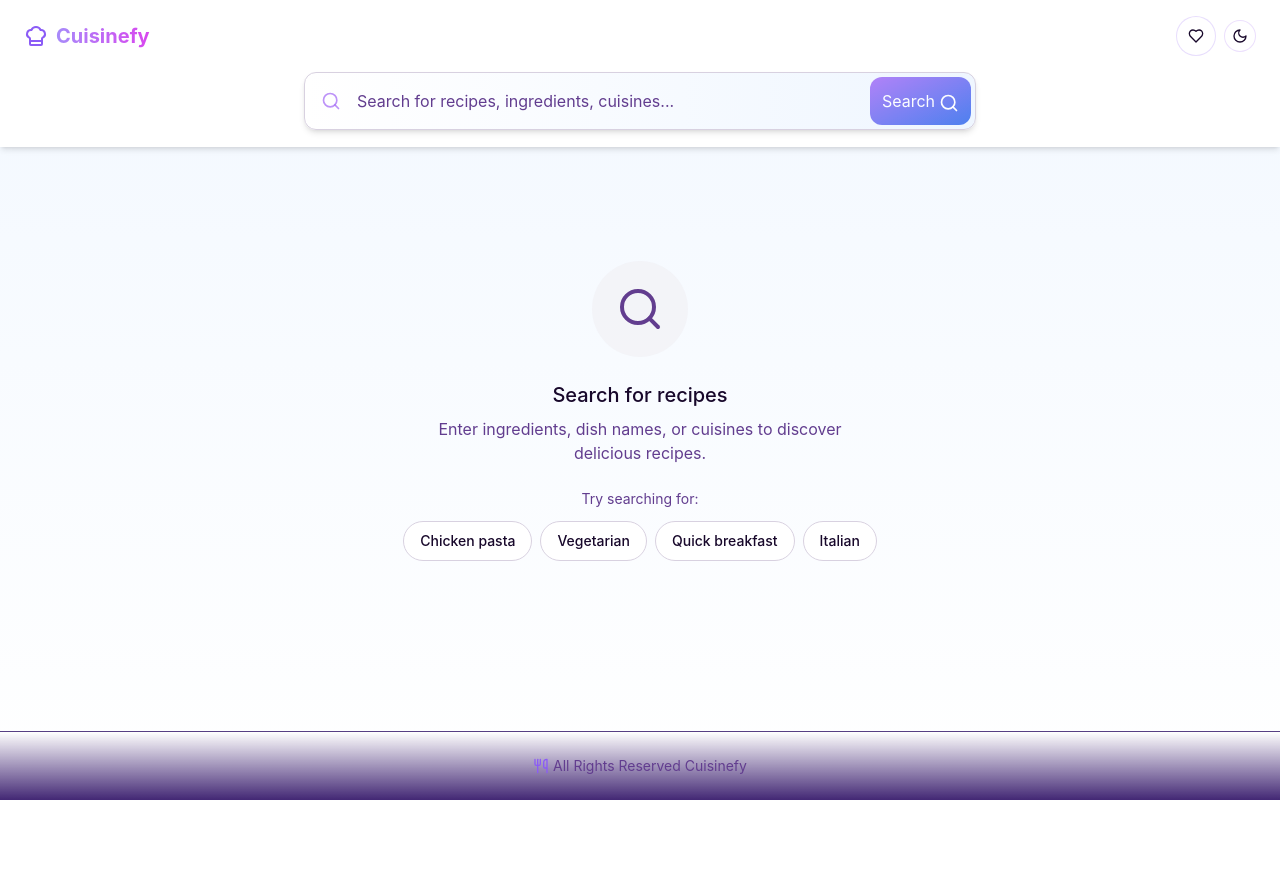
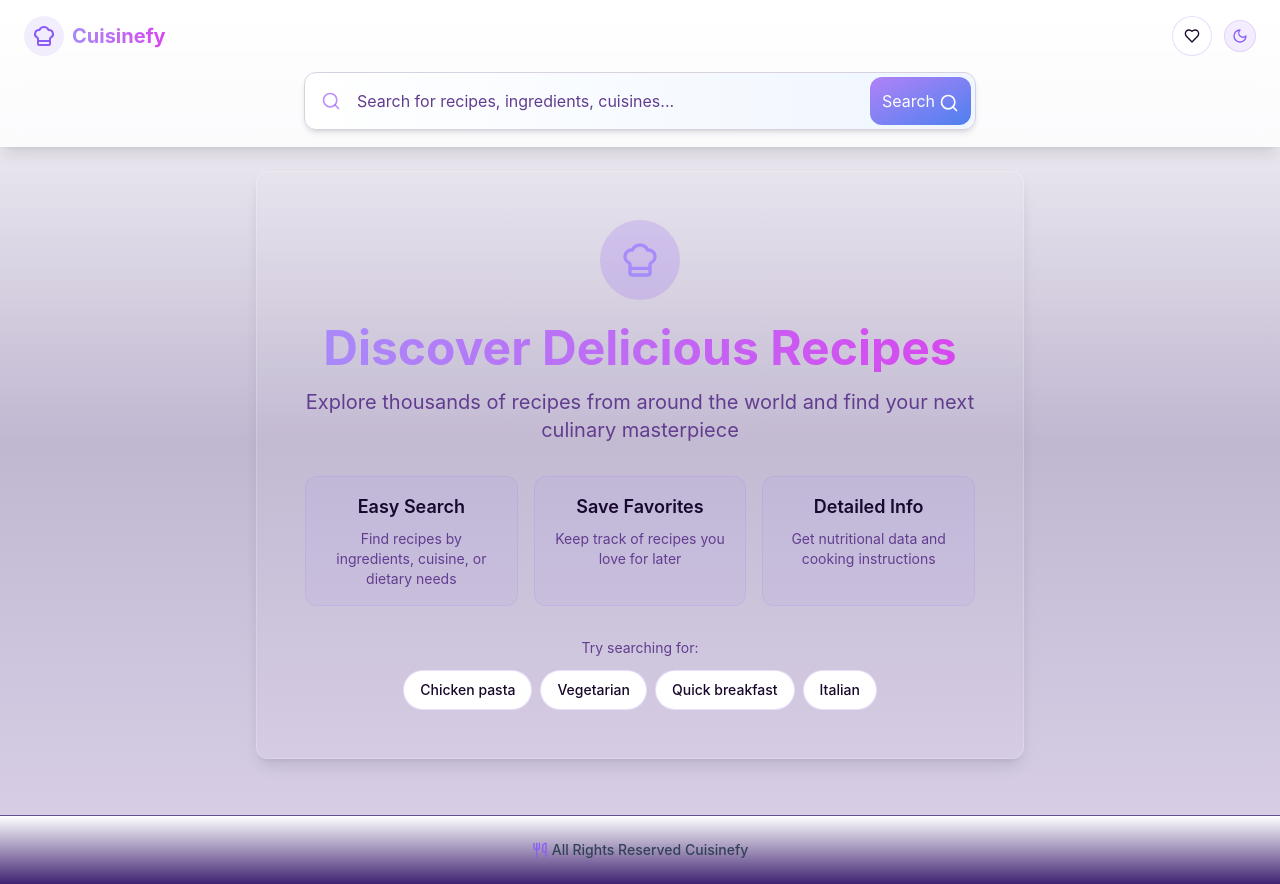
Before and after one commit to H41s3/yummy-finder-explorer, a React (Vite) app: page / in a window 1280 px wide. Before the commit the page ends 800 px from the top, so only its background shows below. Built offline with nearby package versions, Linux system fonts and the light colour scheme; a web font is replaced by a local one.

Commit message:
Refactor starting page and improve colors
Refactor the starting page design and improve color contrast in the footer for better visibility in light mode.

```diff
--- a/src/components/ThemeProvider.tsx
+++ b/src/components/ThemeProvider.tsx
@@ -77,13 +77,13 @@ export function ThemeToggle() {
       variant="outline"
       size="icon"
       onClick={toggleTheme}
-      className="rounded-full w-8 h-8 border-primary/20"
+      className="rounded-full w-8 h-8 border-primary/20 bg-purple-500/10 hover:bg-purple-500/20"
       aria-label="Toggle theme"
     >
       {theme === "dark" ? (
-        <Sun className="h-[1.2rem] w-[1.2rem] rotate-0 scale-100 transition-all" />
+        <Sun className="h-[1.2rem] w-[1.2rem] rotate-0 scale-100 transition-all text-purple-200" />
       ) : (
-        <Moon className="h-[1.2rem] w-[1.2rem] rotate-0 scale-100 transition-all" />
+        <Moon className="h-[1.2rem] w-[1.2rem] rotate-0 scale-100 transition-all text-purple-500" />
       )}
     </Button>
   );
--- a/src/components/layout/Footer.tsx
+++ b/src/components/layout/Footer.tsx
@@ -1,13 +1,14 @@
 
 import { Utensils } from "lucide-react";
+import { cn } from "@/lib/utils";
 
 const Footer = () => {
   return (
-    <footer className="border-t border-white/10 py-6 text-center text-sm text-muted-foreground bg-gradient-to-b from-background to-purple-950/90">
+    <footer className="border-t border-white/20 py-6 text-center text-sm bg-gradient-to-b from-background to-purple-950/90 dark:text-muted-foreground text-slate-700">
       <div className="container px-4 md:px-6 max-w-7xl">
         <div className="flex items-center justify-center gap-1">
           <Utensils className="h-4 w-4 text-purple-500" />
-          <p>All Rights Reserved Cuisinefy</p>
+          <p className="font-medium">All Rights Reserved Cuisinefy</p>
         </div>
       </div>
     </footer>
--- a/src/components/layout/Header.tsx
+++ b/src/components/layout/Header.tsx
@@ -30,15 +30,17 @@ const Header = ({
   const { favorites } = useFavorites();
 
   return (
-    <header className="border-b border-white/10 bg-background backdrop-blur-md sticky top-0 z-20 transition-all shadow-md">
+    <header className="border-b border-white/10 bg-background/80 backdrop-blur-md sticky top-0 z-20 transition-all shadow-lg">
       <div className="container py-4 px-4 md:px-6 max-w-7xl">
         <div className="flex items-center justify-between mb-4">
           <div className="flex items-center gap-2">
-            <ChefHat className="h-6 w-6 text-purple-500" />
+            <div className="bg-purple-500/10 p-2 rounded-full">
+              <ChefHat className="h-6 w-6 text-purple-500" />
+            </div>
             <h1 className="text-xl font-bold gradient-text">Cuisinefy</h1>
           </div>
 
-          <div className="flex items-center gap-2">
+          <div className="flex items-center gap-3">
             {hasSearched && (
               <Button
                 variant="outline"
--- a/src/index.css
+++ b/src/index.css
@@ -133,6 +133,22 @@
   .purple-border-glow {
     @apply border border-purple-500/50 shadow-[0_0_10px_rgba(139,92,246,0.3)];
   }
+
+  .glass-morphism {
+    @apply backdrop-blur-xl bg-white/5 border border-white/20 rounded-lg shadow-lg;
+  }
+
+  .neo-blur {
+    @apply backdrop-blur-2xl bg-black/40 border border-white/10;
+  }
+
+  .purple-gradient {
+    @apply bg-gradient-to-br from-purple-600 via-purple-500 to-fuchsia-600;
+  }
+
+  .hero-backdrop {
+    @apply bg-gradient-to-b from-purple-900/20 via-purple-950/30 to-purple-950/60 backdrop-blur-md;
+  }
 }
 
 /* SF Pro Font Loading */
--- a/src/pages/Index.tsx
+++ b/src/pages/Index.tsx
@@ -7,7 +7,7 @@ import {
 } from "@/services/recipeService";
 import { toast } from "sonner";
 import { cn } from "@/lib/utils";
-import { Check, ChevronUp } from "lucide-react";
+import { Check, ChevronUp, ChefHat } from "lucide-react";
 import { Button } from "@/components/ui/button";
 import Loader from "@/components/Loader";
 import EmptyState, { InitialEmptyState } from "@/components/EmptyState";
@@ -110,7 +110,7 @@ const Index = () => {
   };
 
   return (
-    <div className="min-h-screen flex flex-col bg-gradient-to-b from-blue-50/80 to-white dark:from-slate-900 dark:to-slate-800">
+    <div className="min-h-screen flex flex-col bg-gradient-to-b from-background via-purple-950/30 to-purple-900/20 dark:from-slate-900 dark:to-slate-800">
       <Header
         query={query}
         filters={filters}
@@ -124,8 +124,55 @@ const Index = () => {
         {loading ? (
           <Loader />
         ) : !hasSearched ? (
-          <div className="flex flex-col items-center justify-center min-h-[60vh] animate-fade-in">
-            <InitialEmptyState />
+          <div className="flex flex-col items-center justify-center min-h-[75vh] animate-fade-in">
+            <div className="text-center max-w-3xl mx-auto glass-morphism p-8 md:p-12 mb-8">
+              <div className="mx-auto w-20 h-20 bg-purple-500/20 flex items-center justify-center rounded-full mb-6">
+                <ChefHat className="h-10 w-10 text-purple-400" />
+              </div>
+              <h1 className="text-4xl md:text-5xl font-bold mb-4 gradient-text">
+                Discover Delicious Recipes
+              </h1>
+              <p className="text-lg md:text-xl text-muted-foreground mb-8">
+                Explore thousands of recipes from around the world and find your next culinary masterpiece
+              </p>
+
+              <div className="grid grid-cols-1 md:grid-cols-3 gap-4 mb-8">
+                {[
+                  { title: "Easy Search", description: "Find recipes by ingredients, cuisine, or dietary needs" },
+                  { title: "Save Favorites", description: "Keep track of recipes you love for later" },
+                  { title: "Detailed Info", description: "Get nutritional data and cooking instructions" }
+                ].map((feature, index) => (
+                  <div
+                    key={index}
+                    className="p-4 rounded-lg bg-purple-500/5 border border-purple-500/10 hover:bg-purple-500/10 transition-all"
+                  >
+                    <h3 className="font-semibold text-lg mb-2">{feature.title}</h3>
+                    <p className="text-sm text-muted-foreground">{feature.description}</p>
+                  </div>
+                ))}
+              </div>
+
+              <div className="flex flex-col items-center gap-2">
+                <p className="text-sm text-muted-foreground mb-1">Try searching for:</p>
+                <div className="flex flex-wrap gap-2 justify-center">
+                  {["Chicken pasta", "Vegetarian", "Quick breakfast", "Italian"].map((suggestion) => (
+                    <Button
+                      key={suggestion}
+                      variant="outline"
+                      className="rounded-full border-purple-500/20 hover:bg-purple-500/10 transition-colors"
+                      onClick={() => {
+                        const event = new CustomEvent("suggestion-click", {
+                          detail: { query: suggestion }
+                        });
+                        window.dispatchEvent(event);
+                      }}
+                    >
+                      {suggestion}
+                    </Button>
+                  ))}
+                </div>
+              </div>
+            </div>
           </div>
         ) : showFavorites ? (
           <FavoritesView onClose={() => setShowFavorites(false)} className="animate-fade-in" />
@@ -146,7 +193,7 @@ const Index = () => {
         variant="secondary"
         size="icon"
         className={cn(
-          "fixed bottom-4 right-4 rounded-full shadow-lg z-10 transition-all duration-300 transform bg-primary/90 text-white hover:bg-primary dark:bg-primary/80",
+          "fixed bottom-4 right-4 rounded-full shadow-lg z-10 transition-all duration-300 transform purple-gradient text-white hover:opacity-90",
           showScrollTop ? "translate-y-0 opacity-100" : "translate-y-10 opacity-0 pointer-events-none"
         )}
         onClick={scrollToTop}
```
